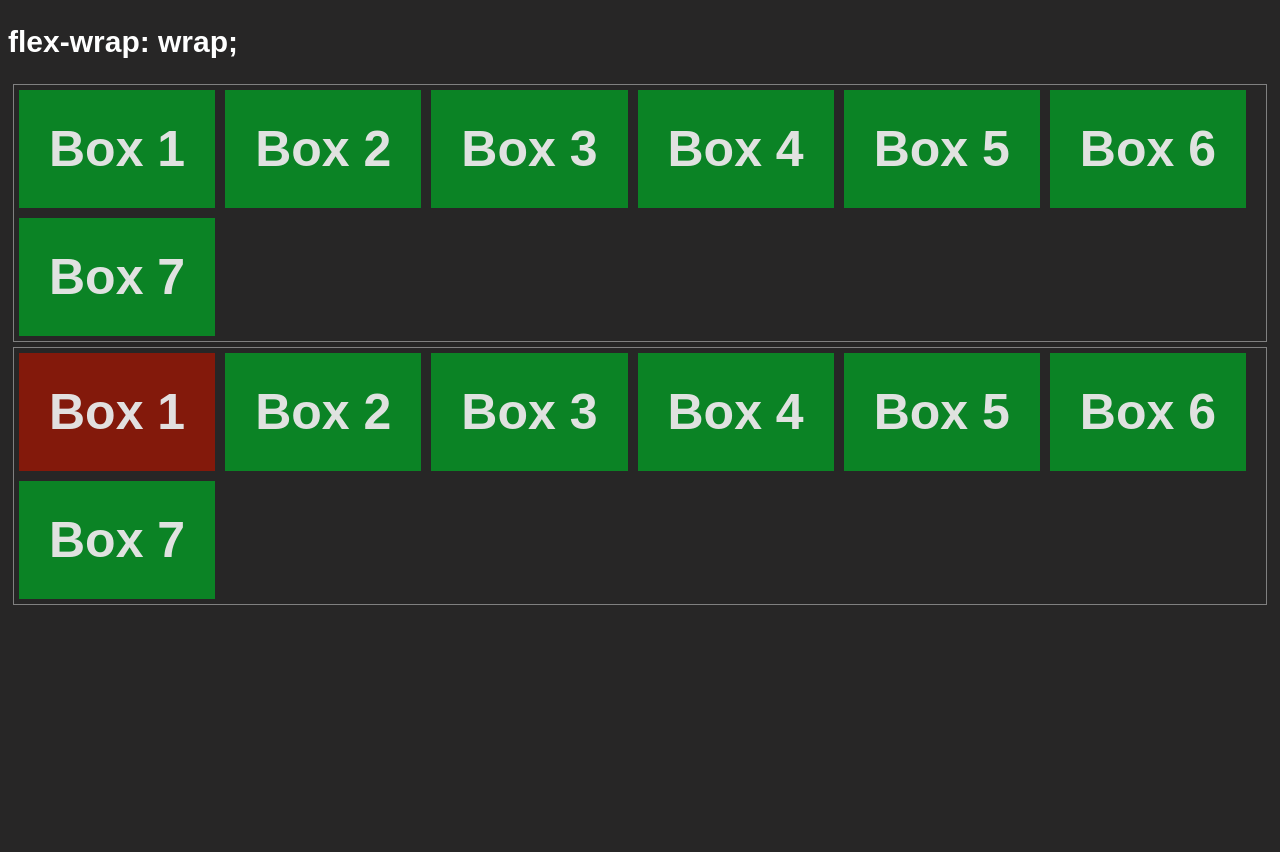
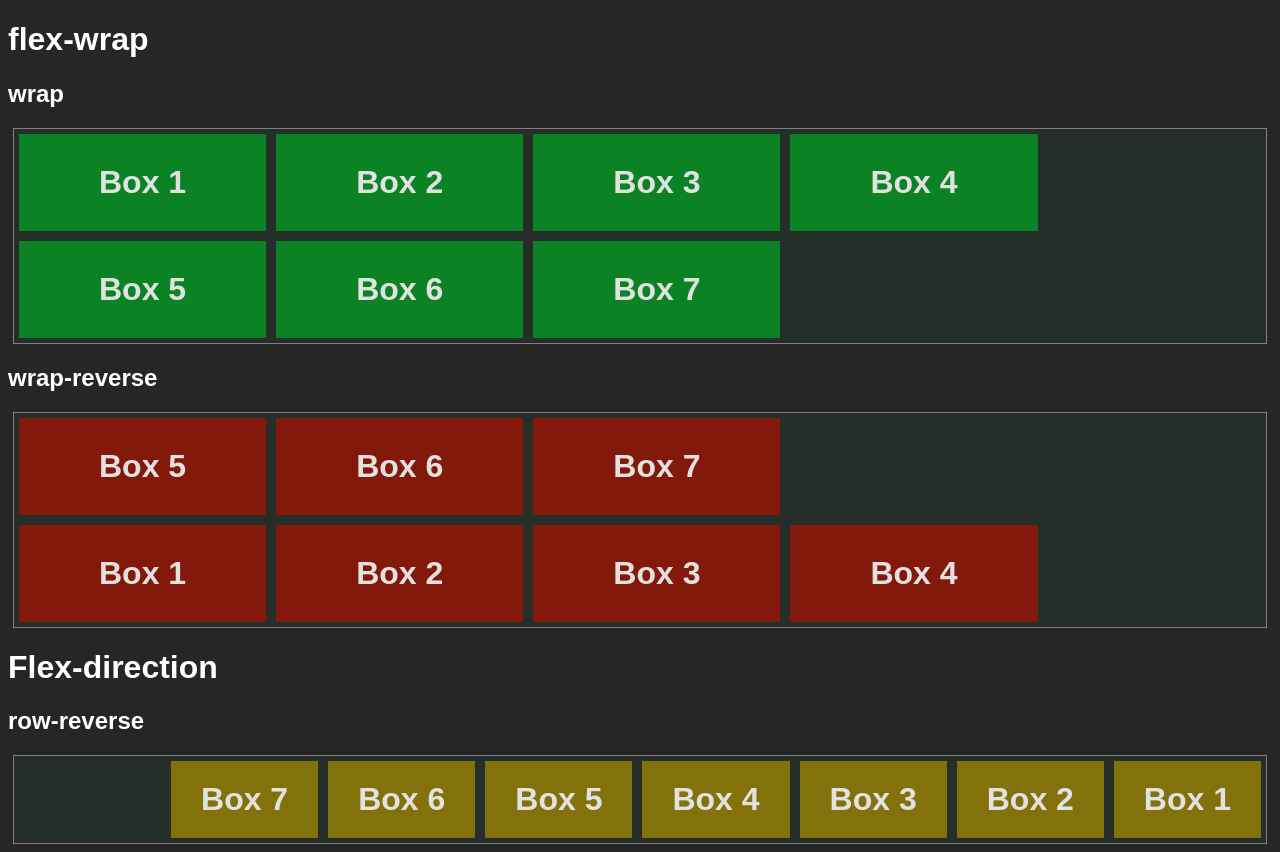
Before and after one commit to RomualdoFranca/FlexBox, a plain HTML site: page flex1.html in a window 1280 px wide. Before the commit the page ends 800 px from the top, so only its background shows below. Drawn offline with Linux system fonts and the light colour scheme.

Commit message:
creating a flex-direction example

```diff
--- a/flex1.css
+++ b/flex1.css
@@ -2,30 +2,53 @@
 
 body {
     background-color: #272626;
-    font: 30px Arial, sans-serif;
+    font: 1em Arial, sans-serif;
     color: white;
 }
-
-#container1, #container2 {
-    font: bold 50px Arial, sans-serif;
+/* .container {
+  flex-wrap: nowrap | wrap | wrap-reverse;
+} */
+#container1{
+    font: bold 2em Arial, sans-serif;
     color: #e4e4e4fb;
     display: flex;
     flex-wrap: wrap;
     border: 1px solid gray;
+    background-color: #00ca5b0c;
 }
-h2 {
-    font-size: 1em;
+#container2{
+    font: bold 2em Arial, sans-serif;
+    color: #e4e4e4fb;
+    display: flex;
+    flex-wrap: wrap-reverse;
+    border: 1px solid gray;
+    background-color: #00ca5b0c;
 }
+#container3{
+    font: bold 2em Arial, sans-serif;
+    color: #e4e4e4fb;
+    display: flex;
+    flex-direction: row-reverse;
+    border: 1px solid gray;
+    background-color: #00ca5b0c;
+}
+
+
 div {
     margin: 5px;
 }
 .box1, .box2, .box3, .box4, .box5, .box6, .box7{
     background-color: #0b8325;
     text-align: center;
-    padding: 30px;
+    padding: 30px 80px;
 }
-#container2 .box1{
+#container2 > div{ /* Most pratical way to select all divs within the container */
     background-color: #83190b;
     text-align: center;
-    padding: 30px;
+    padding: 30px 80px;
 }
+#container3 > div{ /* Most pratical way to select all divs within the container */
+    background-color: #83710b;
+    text-align: center;
+    padding: 20px 30px;
+}
--- a/flex1.html
+++ b/flex1.html
@@ -9,7 +9,8 @@
     </head>
 
     <body>
-        <h2>flex-wrap: wrap;</h2>
+        <h1>flex-wrap</h1>
+        <h2>wrap</h2>
 
         <div id="container1">
             <div class="box1">Box 1</div>
@@ -21,7 +22,20 @@
             <div class="box7">Box 7</div>
 
         </div>
+        <h2>wrap-reverse</h2>
         <div id="container2">
+            <div class="box1">Box 1</div>
+            <div class="box2">Box 2</div>
+            <div class="box3">Box 3</div>
+            <div class="box4">Box 4</div>
+            <div class="box5">Box 5</div>
+            <div class="box6">Box 6</div>
+            <div class="box7">Box 7</div>
+
+        </div>
+        <h1>Flex-direction</h1>
+        <h2>row-reverse</h2>
+        <div id="container3">
             <div class="box1">Box 1</div>
             <div class="box2">Box 2</div>
             <div class="box3">Box 3</div>
```
